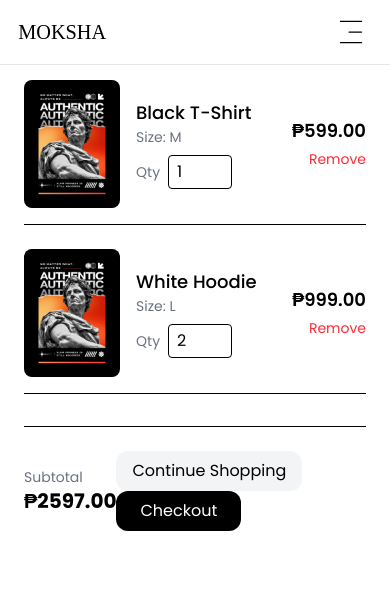
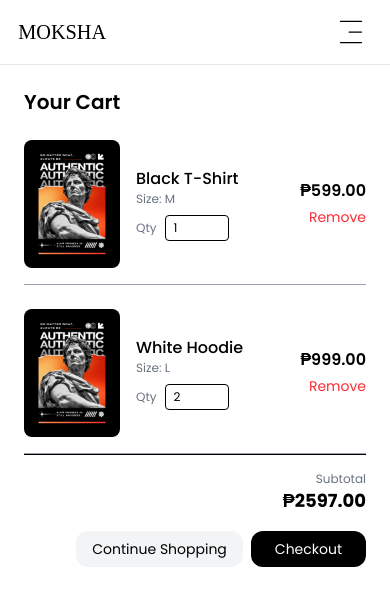
Before and after one commit to mashhang/moksha-website, a Next.js app: page /cart in a window 390 px wide. Shown: the top 606 px of the page. Built offline with nearby package versions, Linux system fonts and the light colour scheme.

Commit message:
Refactor CartPage for improved styling and responsiveness; enhance layout and text sizes

```diff
--- a/app/(public)/cart/CartPage.tsx
+++ b/app/(public)/cart/CartPage.tsx
@@ -29,27 +29,34 @@ export const CartPage: React.FC<CartPageProps> = ({
 }) => {
   return (
     <div className="max-w-4xl mx-auto p-6">
-      <h1 className="text-2xl font-semibold mb-6">Your Cart</h1>
+      <h1 className="text-xl md:text-2xl font-semibold mt-16 md:mt-20 mb-6">
+        Your Cart
+      </h1>
 
       <div className="space-y-6">
         {items.length === 0 ? (
           <p className="text-center text-gray-500 mt-10">Your cart is empty</p>
         ) : (
           items.map(({ id, name, size, price, quantity, image }) => (
-            <div key={id} className="flex items-center gap-4 border-b pb-4">
+            <div
+              key={id}
+              className="flex items-center gap-4 border-b-gray-400 border-b pb-4"
+            >
               {/* <div className="w-24 h-24 bg-gray-100 rounded-xl"></div> */}
               <Image
                 src={image}
                 alt={name}
                 width={96}
                 height={96}
-                className="object-cover rounded-lg"
+                className="object-cover rounded-lg cursor-pointer"
               />
               <div className="flex-1">
-                <p className="text-lg font-medium">{name}</p>
-                <p className="text-sm text-gray-500">Size: {size}</p>
+                <p className="text-base md:text-lg font-medium">{name}</p>
+                <p className="text-xs md:text-sm text-gray-500">Size: {size}</p>
                 <div className="flex items-center gap-2 mt-2">
-                  <label className="text-sm text-gray-500">Qty</label>
+                  <label className="text-xs md:text-sm text-gray-500">
+                    Qty
+                  </label>
                   <input
                     type="number"
                     min={1}
@@ -57,14 +64,16 @@ export const CartPage: React.FC<CartPageProps> = ({
                     onChange={(e) =>
                       onQuantityChange(id, parseInt(e.target.value) || 1)
                     }
-                    className="w-16 border rounded px-2 py-1"
+                    className="text-xs md:text-sm w-16 border rounded px-2 py-1"
                   />
                 </div>
               </div>
               <div className="text-right">
-                <p className="text-lg font-semibold">₱{price.toFixed(2)}</p>
+                <p className="text-base md:text-lg font-semibold">
+                  ₱{price.toFixed(2)}
+                </p>
                 <button
-                  className="text-sm text-red-500 hover:underline mt-1"
+                  className="text-sm text-red-500 hover:underline mt-1 cursor-pointer"
                   onClick={() => onRemove(id)}
                 >
                   Remove
@@ -75,21 +84,24 @@ export const CartPage: React.FC<CartPageProps> = ({
         )}
       </div>
 
-      <div className="mt-8 border-t pt-6 flex justify-between items-center">
+      <div className="border-t pt-4 flex flex-col justify-between items-end">
         <div>
-          <p className="text-sm text-gray-500">Subtotal</p>
-          <p className="text-xl font-bold">₱{subtotal.toFixed(2)}</p>
+          <p className="text-xs md:text-sm text-gray-500 text-right">
+            Subtotal
+          </p>
+          <p className="text-lg md:text-xl font-bold">₱{subtotal.toFixed(2)}</p>
         </div>
-        <div className="space-x-2">
+        {/* <div className="flex flex-col-reverse md:flex-row gap-y-2 md:space-x-4 "> */}
+        <div className="mt-4 space-x-2">
           <button
             onClick={onContinueShopping}
-            className="bg-gray-100 px-4 py-2 rounded-xl hover:bg-gray-200"
+            className="text-sm md:text-base bg-gray-100 px-4 py-2 rounded-xl hover:bg-gray-200 cursor-pointer"
           >
             Continue Shopping
           </button>
           <button
             onClick={onCheckout}
-            className="bg-black text-white px-6 py-2 rounded-xl hover:bg-gray-800"
+            className="text-sm md:text-base bg-black text-white px-6 py-2 rounded-xl hover:bg-gray-800 cursor-pointer"
           >
             Checkout
           </button>
```
